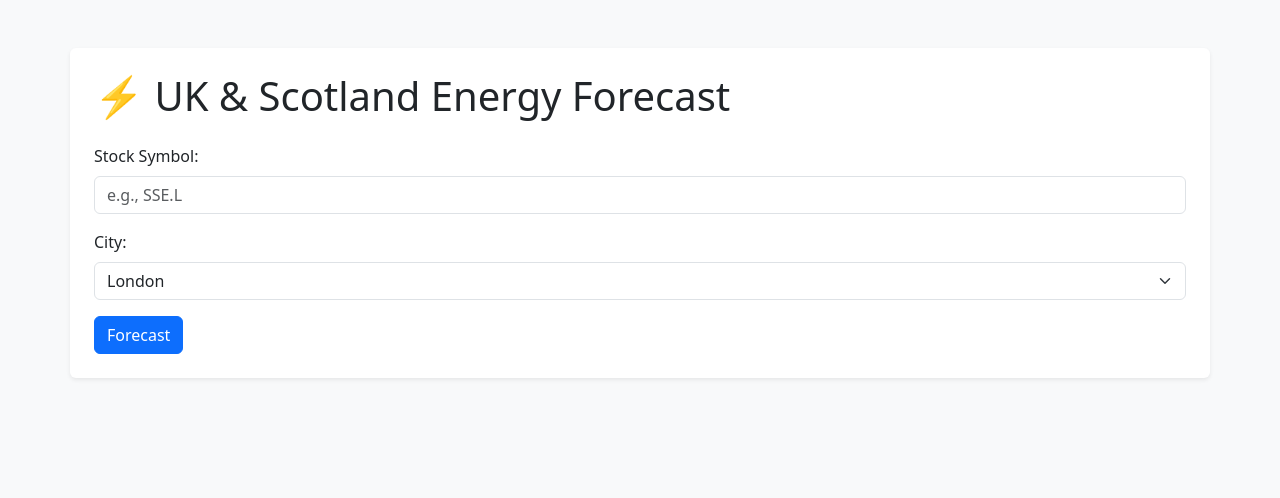
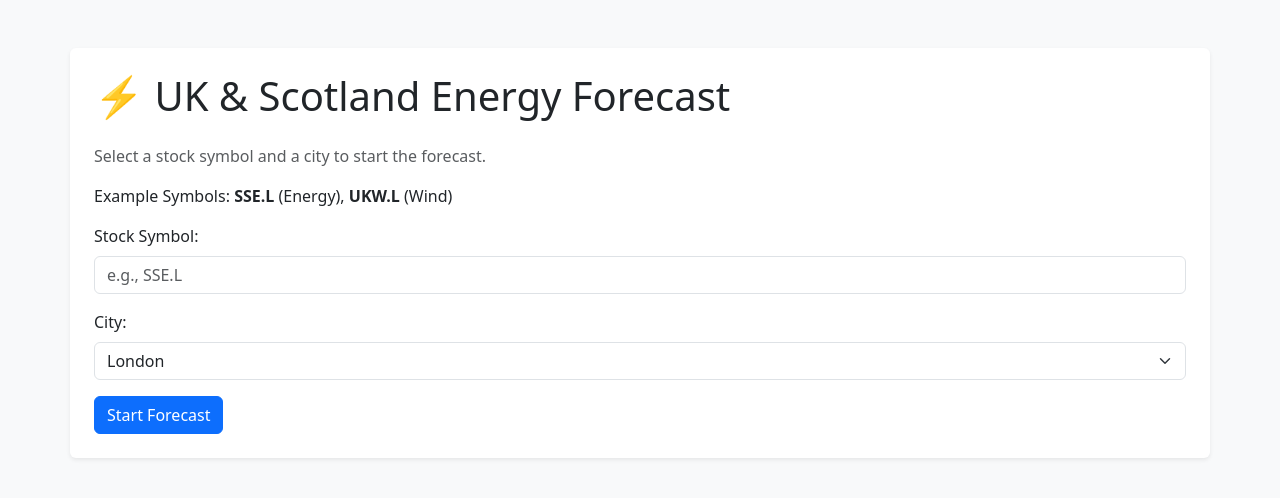
Before and after one commit to ngamzedeniz/energy-forecast-dashboard, a FastAPI app: page / in a window 1280 px wide. Shown: the top 498 px of the page. Run offline with FastAPI, Linux system fonts and the light colour scheme.

Commit message:
Modify title and enhance user instructions
Updated the title and added example symbols to the forecast page.

```diff
--- a/templates/index.html
+++ b/templates/index.html
@@ -1,29 +1,35 @@
 <!DOCTYPE html>
 <html>
 <head>
-    <title>UK Energy Forecast</title>
+    <title>UK & Scotland Energy Forecast</title>
     <link href="https://cdn.jsdelivr.net/npm/bootstrap@5.3.3/dist/css/bootstrap.min.css" rel="stylesheet">
 </head>
 <body class="bg-light">
     <div class="container mt-5 p-4 bg-white rounded shadow-sm">
         <h1 class="mb-4">⚡ UK & Scotland Energy Forecast</h1>
+        <p class="text-muted">Select a stock symbol and a city to start the forecast.</p>
+        <p>Example Symbols: <strong>SSE.L</strong> (Energy), <strong>UKW.L</strong> (Wind)</p>
+
         {% if error_message %}
             <div class="alert alert-danger">{{ error_message }}</div>
         {% endif %}
+
         <form method="post" action="/predict">
             <div class="mb-3">
                 <label for="ticker" class="form-label">Stock Symbol:</label>
-            <input type="text" id="ticker" name="ticker" class="form-control" placeholder="e.g., SSE.L" required>
+                <input type="text" id="ticker" name="ticker" class="form-control" required placeholder="e.g., SSE.L">
             </div>
+
             <div class="mb-3">
                 <label for="city" class="form-label">City:</label>
                 <select id="city" name="city" class="form-select" required>
-                {% for c in cities %}
-                    <option value="{{c}}">{{c}}</option>
+                    {% for city_name in cities %}
+                        <option value="{{ city_name }}">{{ city_name }}</option>
                     {% endfor %}
                 </select>
             </div>
-        <button type="submit" class="btn btn-primary">Forecast</button>
+
+            <button type="submit" class="btn btn-primary">Start Forecast</button>
         </form>
     </div>
 </body>
```
Lines whose indentation alone changed are shown as unchanged.
